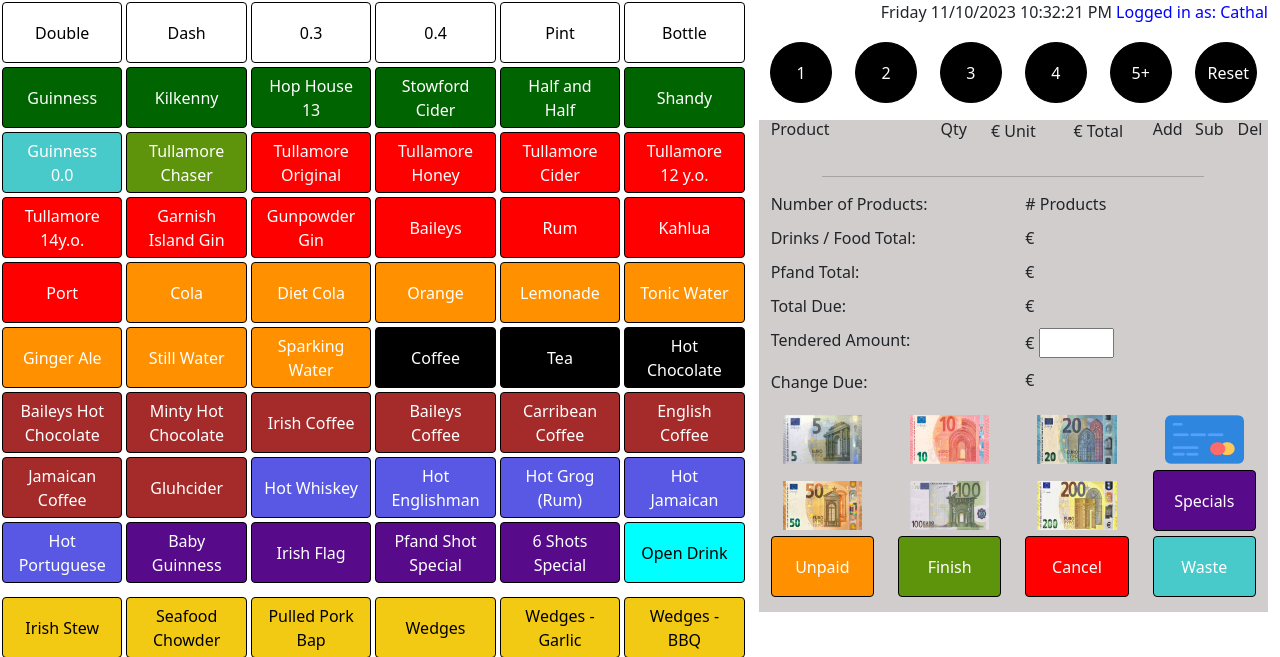
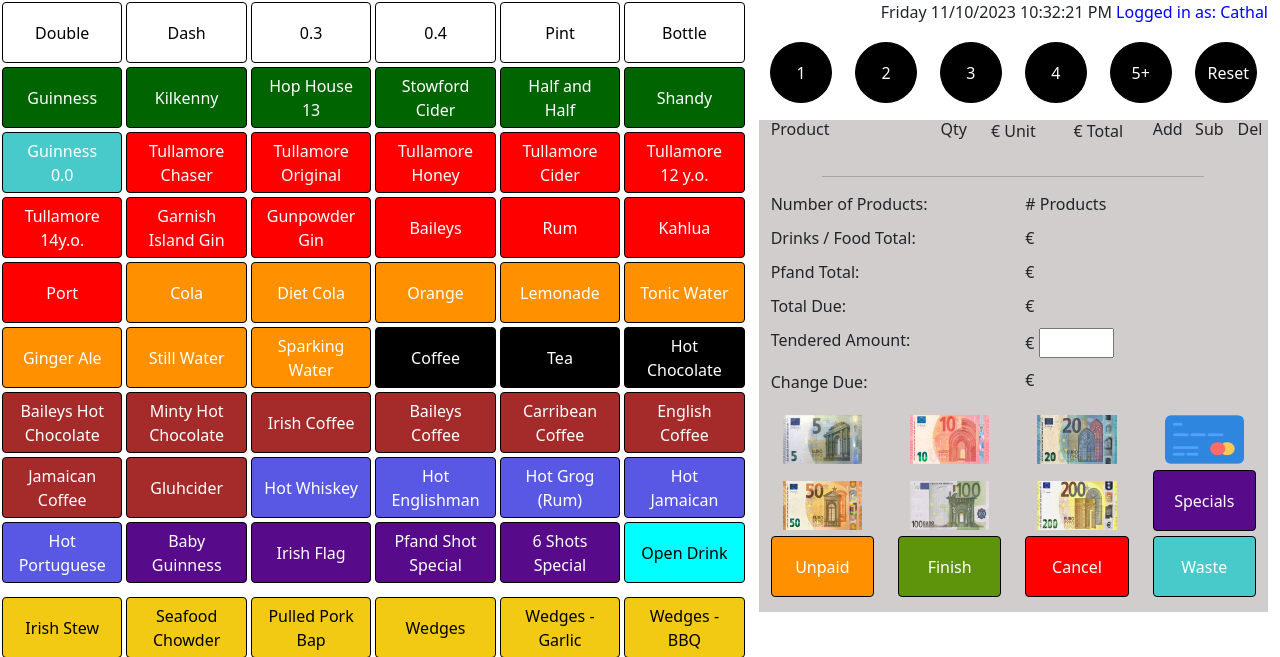
Before and after one commit to CathalDolan/IPUHAEL_EPOS, a Django app: page / in a window 1280 px wide. Shown: the top 657 px of the page. Run offline with Django 4.2, Linux system fonts and the light colour scheme; data comes from the database, SQL or seed files in the repository.

Commit message:
NAmes changed in Database and CSS altered accordingly

```diff
--- a/index/static/css/main.css
+++ b/index/static/css/main.css
@@ -51,7 +51,7 @@ body {
     background-color: red;
 }
 
-.Chaser,
+.Chase,
 .finish_button {
     background-color: rgb(93, 148, 11);
     color: white;
```
Also changed, not shown: index/static/js/main.js (+1 -6 lines).
